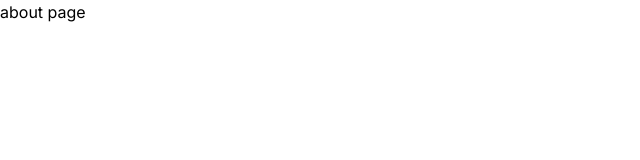
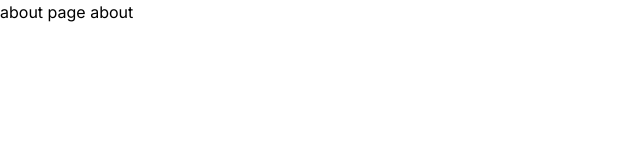
Before and after one commit to Karthikk7293/portfolio, a Next.js app: page /about in a window 1280 px wide. Shown: the top 160 px of the page, without its empty margins (0-640 px from the left). Built offline with nearby package versions, Linux system fonts and the light colour scheme.

Commit message:
testing initial update

```diff
--- a/app/about/page.js
+++ b/app/about/page.js
@@ -2,7 +2,7 @@ import React from 'react'
 
 function About() {
   return (
-    <div>about page</div>
+    <div>about page about</div>
   )
 }
 
```
